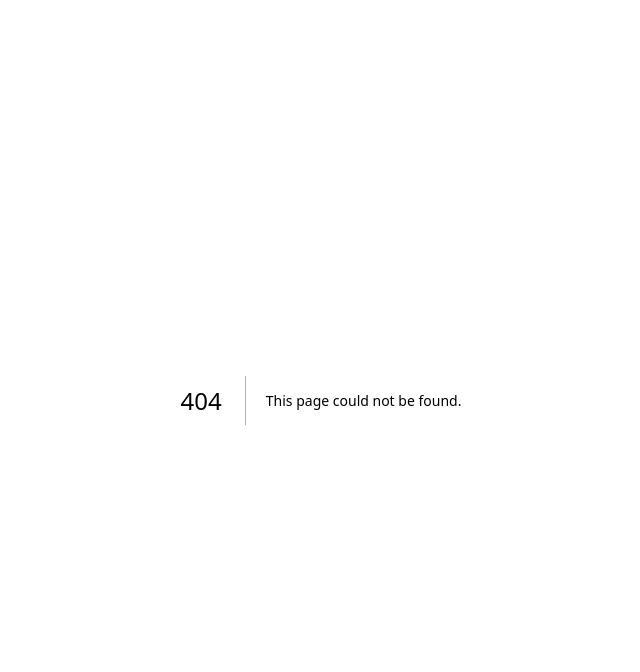
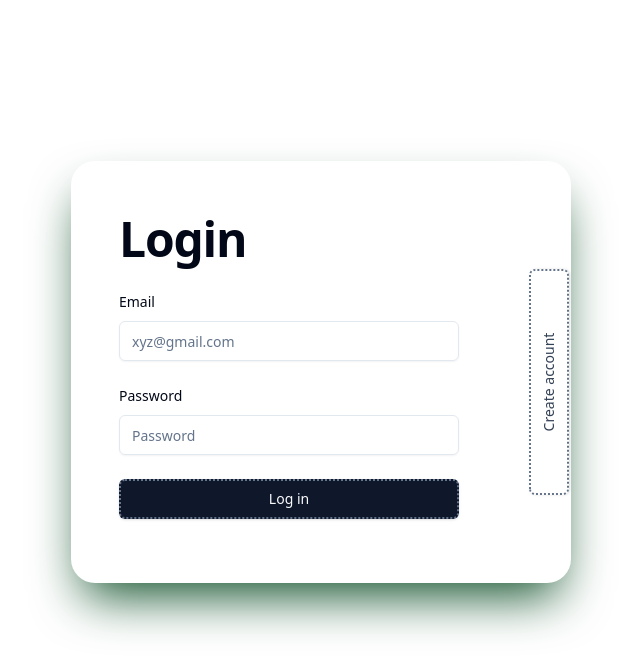
Before and after one commit to Afafrr/habit, a Next.js app: page /auth in a window 1280 px wide. Before the commit this address had no page. Shown: the top 672 px of the page, without its empty margins (319-959 px from the left). Built offline with nearby package versions, Linux system fonts and the light colour scheme.

Commit message:
feat: design of login/signup page

```diff
--- a/app/(auth)/signup/page.tsx
+++ /dev/null
@@ -1,51 +0,0 @@
-"use client";
-import { Input } from "@/components/ui/input";
-import { Button } from "@/components/ui/button";
-import { Label } from "@/components/ui/label";
-import Container from "@/components/ui/container";
-import { signup } from "../actions";
-import { FormEvent, useState } from "react";
-
-export default function SignUp() {
-  const handleSubmit = async (e: FormEvent<HTMLFormElement>) => {
-    e.preventDefault();
-    const formData = new FormData(e.target as HTMLFormElement);
-    const email = formData.get("email") as string;
-    const password = formData.get("password") as string;
-    const res = await signup({ email, password });
-  };
-
-  return (
-    <Container className="w-full h-full ">
-      <form
-        className="flex flex-col justify-center gap-2 max-w-lg mx-auto mt-10"
-        onSubmit={handleSubmit}
-      >
-        <Label htmlFor="email" className="mt-4">
-          Email
-        </Label>
-        <Input
-          id="email"
-          type="email"
-          placeholder="xyz@gmail.com"
-          name="email"
-          required
-        />
-        <Label htmlFor="password" className="mt-4">
-          Password
-        </Label>
-        <Input
-          id="password"
-          type="password"
-          placeholder="Password"
-          name="password"
-          minLength={6}
-          required
-        />
-        <Button type="submit" className="mt-2">
-          Sign Up
-        </Button>
-      </form>
-    </Container>
-  );
-}
--- a/app/(auth)/actions.ts
+++ b/app/auth/actions.ts
@@ -2,10 +2,13 @@
 import { revalidatePath } from "next/cache";
 import { redirect } from "next/navigation";
 import { createClient } from "@/utils/supabase/server";
-type UserCredentials = {
+
+export type UserCredentials = {
+  name?: string;
   email: string;
   password: string;
 };
+
 export async function login(formData: UserCredentials) {
   const supabase = await createClient();
   const { error } = await supabase.auth.signInWithPassword(formData);
--- /dev/null
+++ b/app/auth/page.tsx
@@ -0,0 +1,167 @@
+"use client";
+import { Input } from "@/components/ui/input";
+import { Button } from "@/components/ui/button";
+import { Label } from "@/components/ui/label";
+import Container from "@/components/ui/container";
+import { signup, login, UserCredentials } from "./actions";
+import { FormEvent, useEffect, useState } from "react";
+
+type handleSubmit = (
+  e: FormEvent<HTMLFormElement>,
+  fn: ({}: UserCredentials) => Promise<{
+    error: string;
+  }>
+) => void;
+
+export default function SignUp() {
+  //state whether login form is current
+  const [isLogin, setIsLogin] = useState(true);
+  const [isLoginForm, setIsLoginForm] = useState(false);
+  const [isSignupForm, setIsSignupForm] = useState(true);
+
+  //2 above states are used to set buttons submit id
+  //effect is setting this state after
+  useEffect(() => {
+    if (isLogin) {
+      setIsLoginForm(true);
+      setIsSignupForm(false);
+    } else {
+      setIsLoginForm(false);
+      setIsSignupForm(true);
+    }
+  }, [isLogin]);
+
+  //supabase signup/login as fn
+  const handleSubmit: handleSubmit = async (e, fn) => {
+    e.preventDefault();
+    const formData = new FormData(e.target as HTMLFormElement);
+    const email = formData.get("email") as string;
+    const password = formData.get("password") as string;
+    const res = await fn({ email, password });
+  };
+  //styles
+  const borderBtnStyle = "border-dotted border-2 border-slate-500 ";
+  const whiteBtnHover =
+    "hover:bg-slate-900 hover:text-white hover:duration-300";
+
+  return (
+    <Container className="flex flex-col justify-center items-center w-full h-full">
+      <div
+        className={`w-full max-w-[500px] md:mb-14 rounded-3xl overflow-hidden border-solid border-green-950 shadow-2xl shadow-green-900`}
+      >
+        <div
+          className={`custom-grid relative transition-left  transition-all duration-500 ease-in-out ${
+            isLogin ? "left-0" : "-left-full"
+          }`}
+        >
+          {/* login form */}
+          <div
+            className={`flex flex-col justify-end gap-4 pt-6 pb-6 md:pb-8 pl-3 md:pl-12 transition-p transition-m duration-500 ${
+              isLogin ? "pr-14 md:pr-28 mb-8" : "pr-0 mb-0"
+            }`}
+          >
+            <h1 className="text-5xl font-extrabold tracking-tight">Login</h1>
+            <form
+              id="loginForm"
+              className="flex flex-col relative justify-center gap-3"
+              onSubmit={(e) => handleSubmit(e, signup)}
+            >
+              <Label htmlFor="email" className="mt-4">
+                Email
+              </Label>
+              <Input
+                id="email"
+                type="email"
+                placeholder="xyz@gmail.com"
+                name="email"
+                required
+              />
+              <Label htmlFor="password" className="mt-4">
+                Password
+              </Label>
+              <Input
+                id="password"
+                type="password"
+                placeholder="Password"
+                name="password"
+                minLength={6}
+                required
+              />
+            </form>
+            <Button
+              onClick={() => setIsLogin(true)}
+              form={isLoginForm ? "loginForm" : undefined}
+              className={`self-end w-full mt-2 transition-all duration-500 ease-in-out ${borderBtnStyle}
+                  ${
+                    isLogin
+                      ? "bg-slate-900"
+                      : `${whiteBtnHover} w-3/5 sm:w-1/2 h-8 -mr-0.5 rotate-90 -translate-y-14 bg-white text-slate-700`
+                  } origin-bottom-right`}
+            >
+              Log in
+            </Button>
+          </div>
+          {/* signup form */}
+          <div
+            className={`pt-6 pb-8 pr-3 md:pr-12 transition-padding duration-500 ${
+              isLogin ? "pl-0" : "pl-14 md:pl-28"
+            } `}
+          >
+            <h1 className="text-5xl font-extrabold tracking-tight">Register</h1>
+            <form
+              id="signupForm"
+              className="flex flex-col justify-center gap-2"
+              onSubmit={(e) => handleSubmit(e, login)}
+            >
+              <Label htmlFor="name" className="mt-3 ">
+                Name
+              </Label>
+              <Input
+                id="name"
+                type="name"
+                placeholder="Michael"
+                name="name"
+                required
+                minLength={3}
+              />
+              <Label htmlFor="email2" className="mt-3 ">
+                Email
+              </Label>
+              <Input
+                id="email2"
+                type="email"
+                placeholder="xyz@gmail.com"
+                name="email"
+                required
+              />
+              <Label htmlFor="password2" className="mt-3 ">
+                Password
+              </Label>
+              <Input
+                id="password2"
+                type="password"
+                name="password"
+                minLength={6}
+                required
+              />
+              <p className="text-xs -mt-2 mb-1 text-slate-500">
+                Minimum length is 6 characters
+              </p>
+            </form>
+            <Button
+              onClick={() => setIsLogin(false)}
+              form={isSignupForm ? "signupForm" : undefined}
+              className={`w-full bottom-0 mt-5 transition-all duration-500 ease-in-out ${borderBtnStyle} ${
+                !isLogin
+                  ? "bg-slate-900"
+                  : `${whiteBtnHover} w-3/5 sm:w-1/2 h-8 -mr-51 -rotate-90 -ml-0.5 -translate-y-14 bg-white text-slate-700`
+              } origin-bottom-left`}
+            >
+              {isLogin ? "Create account" : "Sign Up"}
+            </Button>
+          </div>
+        </div>
+      </div>
+    </Container>
+  );
+}
--- a/app/globals.css
+++ b/app/globals.css
@@ -4,7 +4,6 @@
 
 @layer base {
   :root {
-
     --background: 0 0% 100%;
 
     --foreground: 222.2 84% 4.9%;
@@ -20,8 +19,8 @@
     --primary: 222.2 47.4% 11.2%;
 
     --primary-foreground: 210 40% 98%;
-
-    --secondary: 210 40% 96.1%;
+    /* changed to green */
+    --secondary: 144.9 80.4% 10%;
 
     --secondary-foreground: 222.2 47.4% 11.2%;
 
@@ -53,10 +52,9 @@
 
     --chart-5: 27 87% 67%;
 
-    --radius: 0.5rem
+    --radius: 0.5rem;
   }
   .dark {
-
     --background: 222.2 84% 4.9%;
 
     --foreground: 210 40% 98%;
@@ -103,7 +101,7 @@
 
     --chart-4: 280 65% 60%;
 
-    --chart-5: 340 75% 55%
+    --chart-5: 340 75% 55%;
   }
 }
 
@@ -114,4 +112,13 @@
   body {
     @apply bg-background text-foreground;
   }
+  html,
+  body {
+    height: 100%;
+  }
 }
+
+.custom-grid {
+  display: grid;
+  grid-template-columns: 100% 100%;
+}
--- a/components/ui/container.tsx
+++ b/components/ui/container.tsx
@@ -10,7 +10,7 @@ export default function Container({
 }) {
   return (
     <div
-      className={`max-w-screen-2xl mx-auto px-2 sm:px-4 md:px-5 xl:px-8    ${className}`}
+      className={`max-w-screen-2xl mx-auto px-2 sm:px-4 md:px-5 xl:px-8 ${className}`}
     >
       {children}
     </div>
```
